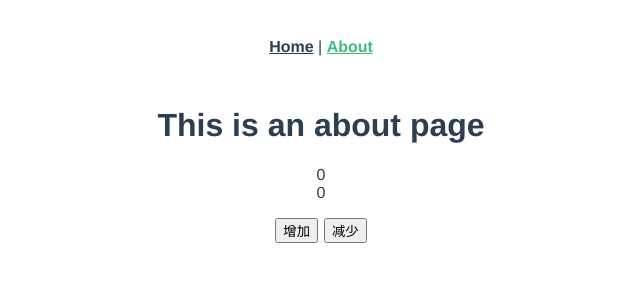
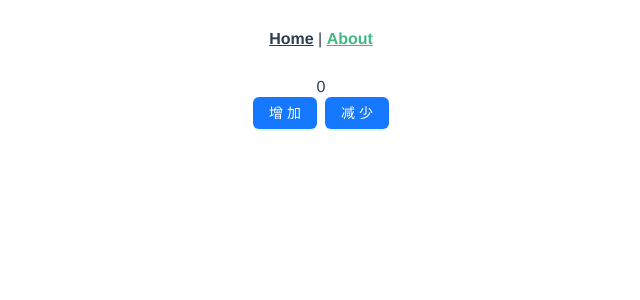
Before and after one commit to looknd/vue3-demo, a Vue app: page /about in a window 1280 px wide. Shown: the top 300 px of the page, without its empty margins (319-959 px from the left). Built offline with nearby package versions, Linux system fonts and the light colour scheme.

Commit message:
增加ant-design-vue UI框架

```diff
--- a/package.json
+++ b/package.json
@@ -8,6 +8,7 @@
     "lint": "vue-cli-service lint"
   },
   "dependencies": {
+    "ant-design-vue": "4.x",
     "core-js": "^3.6.5",
     "pinia": "^2.1.4",
     "vue": "^3.0.0",
@@ -20,10 +21,10 @@
     "@vue/cli-service": "~4.5.15",
     "@vue/compiler-sfc": "^3.0.0",
     "babel-eslint": "^10.1.0",
+    "eslint": "^6.7.2",
+    "eslint-plugin-vue": "^7.0.0",
     "less": "^3.0.4",
     "less-loader": "^5.0.0",
-    "eslint": "^6.7.2",
-    "eslint-plugin-vue": "^7.0.0",
     "vue-cli-plugin-pinia": "~0.2.4"
   },
   "eslintConfig": {
--- a/src/App.vue
+++ b/src/App.vue
@@ -28,9 +28,4 @@
   color: #42b983;
 }
 
-.space{
-  span{
-    margin:3px;
-  }
-}
 </style>
--- a/src/main.js
+++ b/src/main.js
@@ -2,5 +2,6 @@ import { createApp } from 'vue'
 import App from './App.vue'
 import router from './router'
 import { createPinia } from 'pinia'
-
-createApp(App).use(createPinia()).use(router).mount('#app')
+import { Button,Space } from 'ant-design-vue';
+import 'ant-design-vue/dist/reset.css';
+createApp(App).use(createPinia()).use(router).use(Button).use(Space).mount('#app')
--- a/src/views/About.vue
+++ b/src/views/About.vue
@@ -1,16 +1,14 @@
 <template>
   <div class="about">
-    <h1>This is an about page</h1>
-    <span>{{ double }}</span>  <br>
-    <span>{{ count }}</span>
-    <p class="space">
-      <span>
-        <button @click="increment">增加</button>
-      </span>
-      <span>
-        <button @click="reduce">减少</button>
-      </span>
-    </p>
+    <div>
+      <span>{{ count }}</span>
+    </div>
+    <div>
+      <a-space>
+        <a-button type="primary" @click="increment">增加</a-button>
+        <a-button type="primary" @click="reduce">减少</a-button>
+      </a-space>
+    </div>
   </div>
 </template>
 <script>
```
Also changed, not shown: 1 other file (tests, documents, lock files or other folders).
